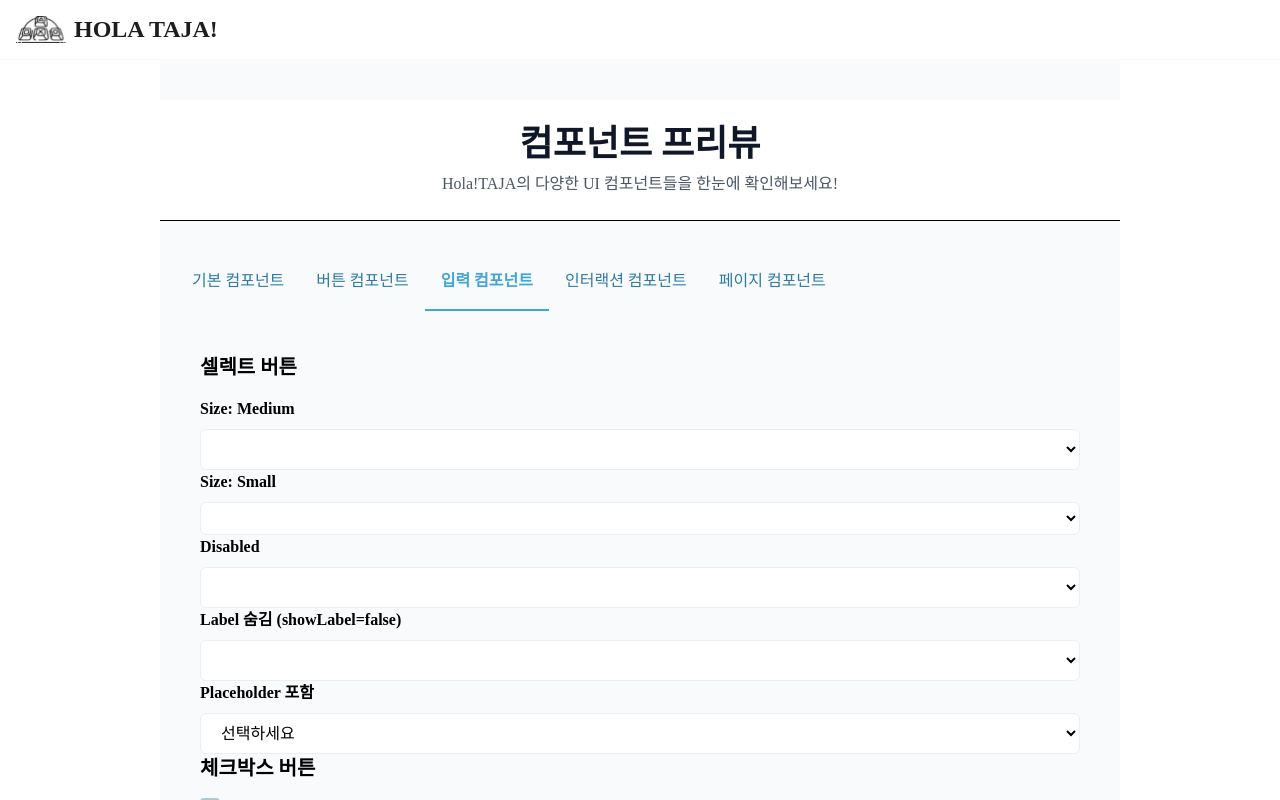
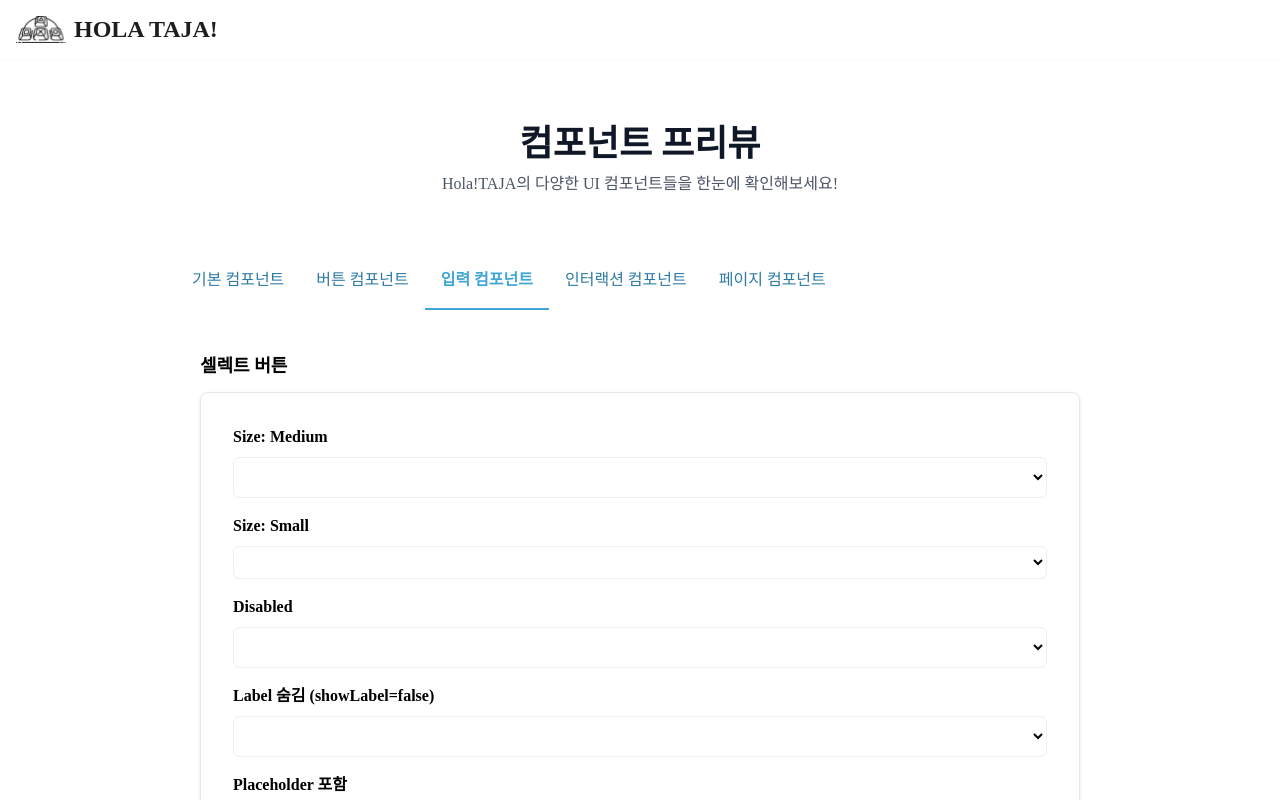
Before and after one commit to dong-fa/Final-15-HOLATAJA, a Next.js app: page /components-preview in a window 1280 px wide. Both pictures are taken after a click on the button "입력 컴포넌트". Shown: the top 800 px of the page. Built offline with nearby package versions, Linux system fonts and the light colour scheme.

Commit message:
design: 입력 컴포넌트 UI 변경 중

```diff
--- a/src/app/components-preview/page.tsx
+++ b/src/app/components-preview/page.tsx
@@ -8,7 +8,6 @@ import CheckboxButton from '@/components/CheckboxButton';
 import SoundToggle from '@/components/SoundToggle';
 import Select from '@/components/Select';
 import Tab, { TabItem } from '@/components/Tab';
-import Icons from '@/components/Icons';
 import { Contents, ContentsTitle, SubTitle, Title } from '@/components/Typography';
 
 // Button Component Options
@@ -192,14 +191,15 @@ function InputElementsTab() {
   };
 
   return (
-    <div className="p-6 space-y-6">
+    <section className="p-6 space-y-6">
+      <h3 className="text-lg font-semibold mb-3">셀렉트 버튼</h3>
       {/* 컴포넌트 입력: Input */}
       {/* 컴포넌트 입력: Radio */}
       {/* 컴포넌트 입력: Textarea */}
-      <section>
       <div>
-          <h3 className="text-xl font-semibold mb-4">셀렉트 버튼</h3>
-          <div>
+        <div className="w-full bg-white rounded-lg border border-gray-200 shadow-sm p-4 flex flex-col justify-evenly">
+          <div className="max-w-5xl p-4">
+            <div className="mb-4">
               <h2 className="font-semibold mb-2">Size: Medium</h2>
               <Select
                 id="default"
@@ -211,7 +211,7 @@ function InputElementsTab() {
                 options={selectOptions}
               />
             </div>
-          <div>
+            <div className="mb-4">
               <h2 className="font-semibold mb-2">Size: Small</h2>
               <Select
                 id="small"
@@ -224,8 +224,7 @@ function InputElementsTab() {
               />
             </div>
 
-          {/* Disabled */}
-          <div>
+            <div className="mb-4">
               <h2 className="font-semibold mb-2">Disabled</h2>
               <Select
                 id="disabled"
@@ -238,8 +237,7 @@ function InputElementsTab() {
               />
             </div>
 
-          {/* showLabel = false (hidden label) */}
-          <div>
+            <div className="mb-4">
               <h2 className="font-semibold mb-2">Label 숨김 (showLabel=false)</h2>
               <Select
                 id="hiddenLabel"
@@ -252,8 +250,7 @@ function InputElementsTab() {
               />
             </div>
 
-          {/* With Placeholder */}
-          <div>
+            <div className="mb-4">
               <h2 className="font-semibold mb-2">Placeholder 포함</h2>
               <Select
                 id="withPlaceholder"
@@ -266,13 +263,14 @@ function InputElementsTab() {
               />
             </div>
           </div>
+        </div>
         <div>
           <h3 className="text-xl font-semibold mb-4">체크박스 버튼</h3>
           <CheckboxButton className="mb-2"></CheckboxButton>
           <CheckboxButton checked></CheckboxButton>
         </div>
+      </div>
     </section>
-    </div>
   );
 }
 
@@ -306,12 +304,10 @@ export default function ComponentPage() {
   ];
 
   return (
-    <div className="min-h-screen bg-gray-50 py-10">
-      <div className="border-b bg-white">
+    <div className="min-h-screen border-b bg-white py-10">
       <div className="container mx-auto px-4 py-6">
         <h1 className="text-4xl font-bold text-center mb-2 text-gray-900">컴포넌트 프리뷰</h1>
         <p className="text-gray-600 text-center">Hola!TAJA의 다양한 UI 컴포넌트들을 한눈에 확인해보세요!</p>
-        </div>
       </div>
       <div className="container mx-auto px-4 py-8 space-y-12">
         <Tab tabItems={tabItems} />
```
Lines whose indentation alone changed are shown as unchanged.
